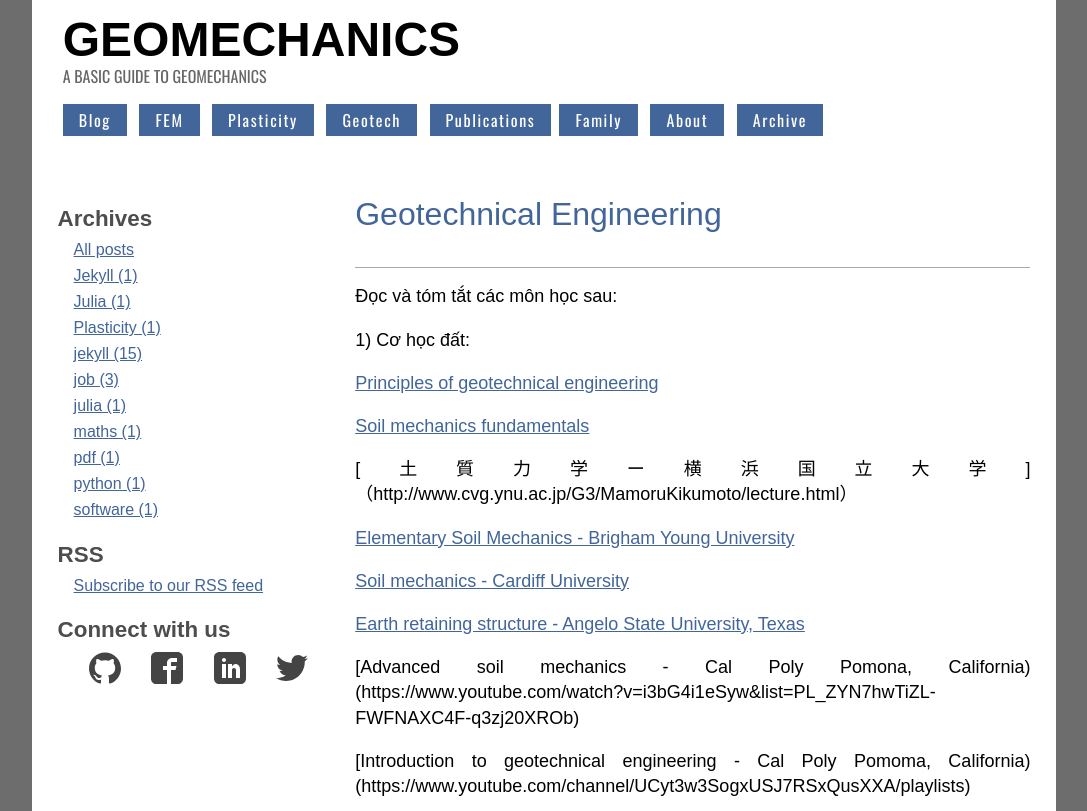
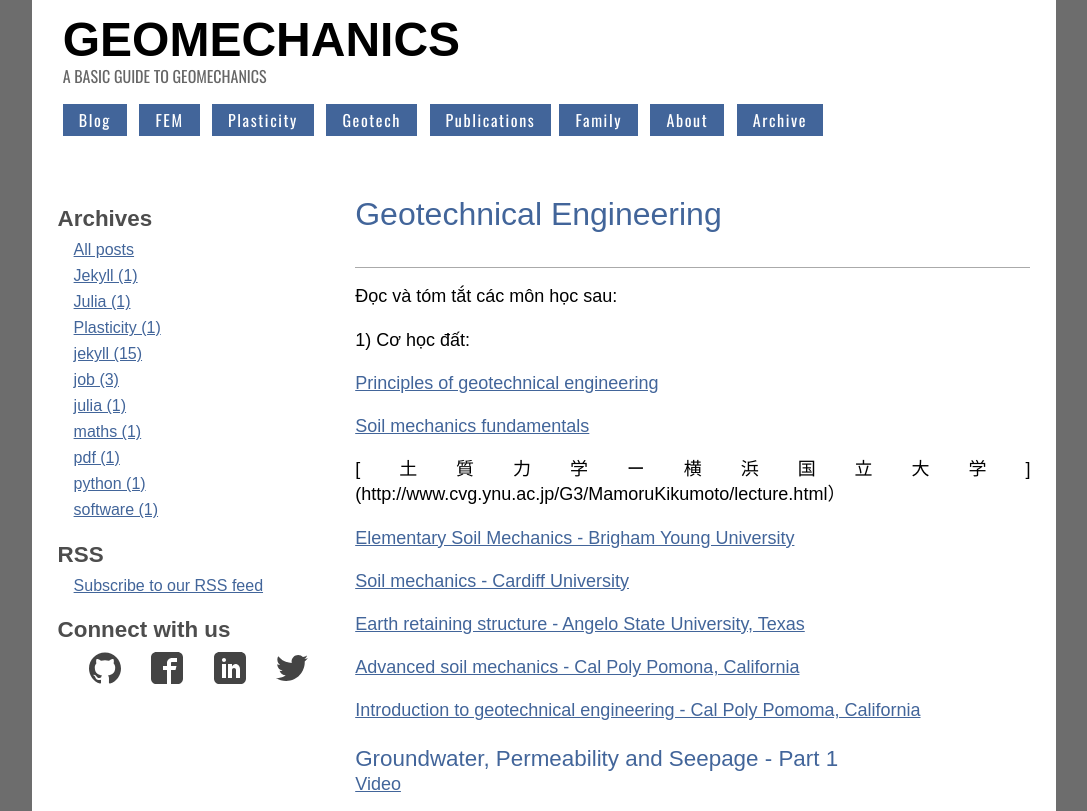
Before and after one commit to quangvunp/geomechanics, a Jekyll site: the page built from geotech.md, in a window 1280 px wide and 900 px high, cut to the strip 0-811 px from the top of the window. Shown: the whole strip, without its empty margins (96-1183 px from the left). Built offline with Jekyll 4.4.1, drawn with Linux system fonts in a browser that asks for light colours.

Commit message:
Update geotech.md

```diff
--- a/geotech.md
+++ b/geotech.md
@@ -11,7 +11,7 @@
 
 [Soil mechanics fundamentals](https://drive.google.com/file/d/1xV_BsPy_KEqNbuCej4ZXmPWtTuObS186/view?usp=sharing)
 
-[土質力学ー横浜国立大学]（http://www.cvg.ynu.ac.jp/G3/MamoruKikumoto/lecture.html）
+[土質力学ー横浜国立大学](http://www.cvg.ynu.ac.jp/G3/MamoruKikumoto/lecture.html）
 
 [Elementary Soil Mechanics - Brigham Young University](https://www.youtube.com/watch?v=_arD9SDTK74&list=PLzBZ3hmMnx1KUOu8ZQItF7J2Stdo0tjhG)
 
@@ -19,9 +19,9 @@
 
 [Earth retaining structure - Angelo State University, Texas](https://www.youtube.com/watch?v=AJQVSTLX0rA&list=PL_ZYN7hwTiZJKHOSC3xiXrSnv4skQk7tp)
 
-[Advanced soil mechanics - Cal Poly Pomona, California)(https://www.youtube.com/watch?v=i3bG4i1eSyw&list=PL_ZYN7hwTiZL-FWFNAXC4F-q3zj20XROb)
+[Advanced soil mechanics - Cal Poly Pomona, California](https://www.youtube.com/watch?v=i3bG4i1eSyw&list=PL_ZYN7hwTiZL-FWFNAXC4F-q3zj20XROb)
 
-[Introduction to geotechnical engineering - Cal Poly Pomoma, California)(https://www.youtube.com/channel/UCyt3w3SogxUSJ7RSxQusXXA/playlists)
+[Introduction to geotechnical engineering - Cal Poly Pomoma, California](https://www.youtube.com/channel/UCyt3w3SogxUSJ7RSxQusXXA/playlists)
 
 
 
```
